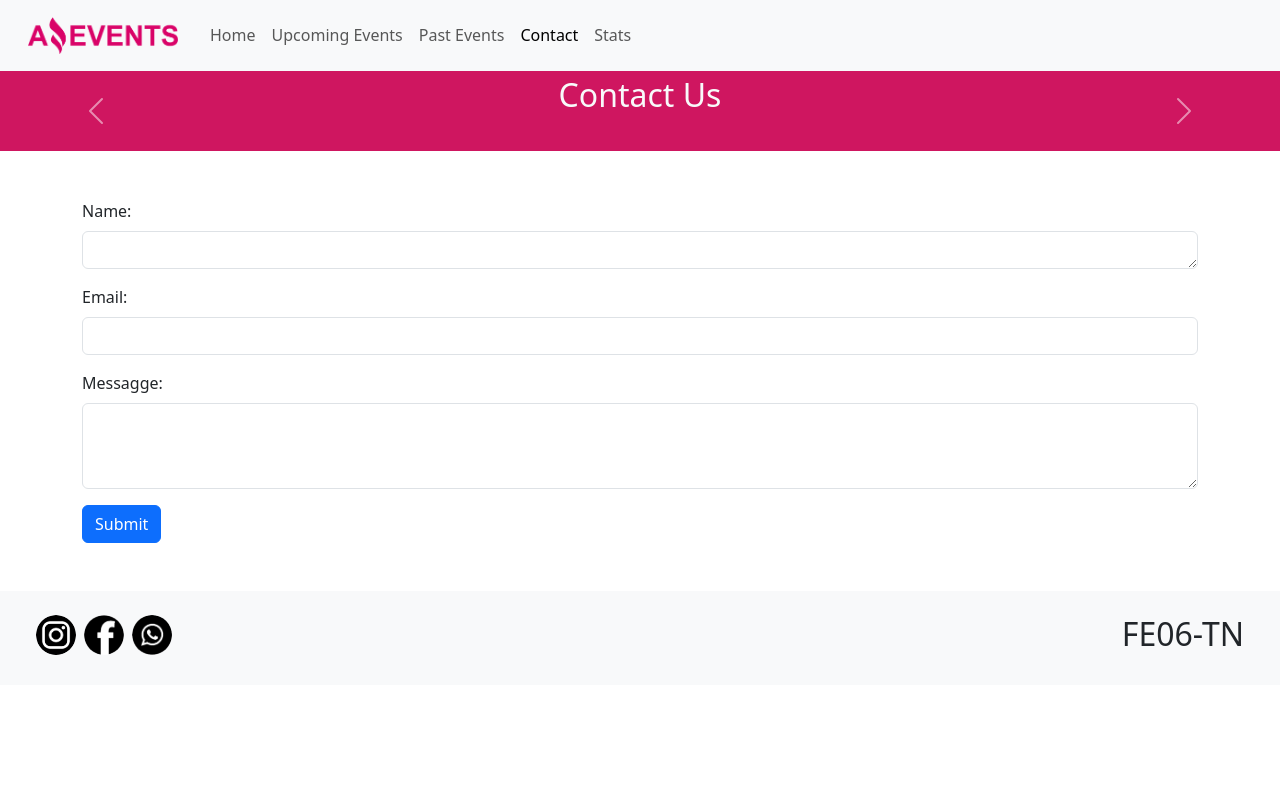
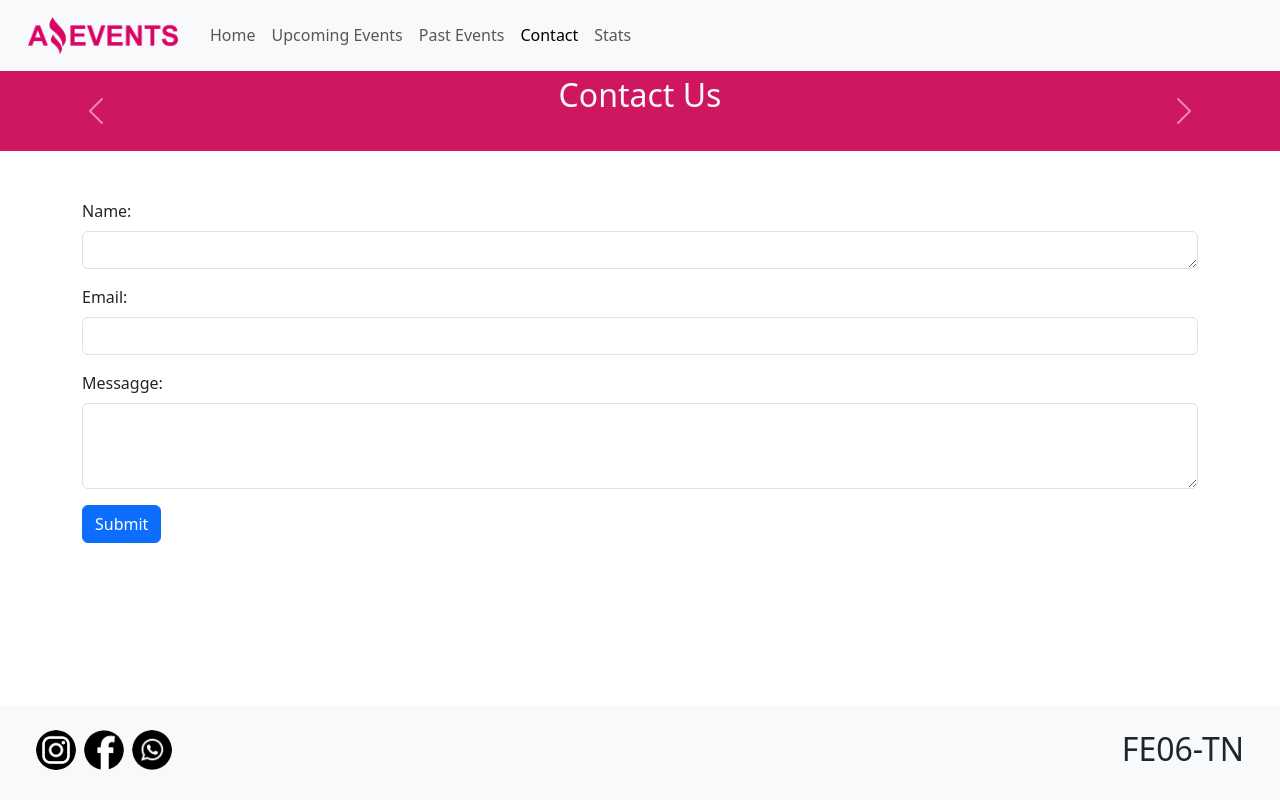
Before and after one commit to m4timoyano/AE-MOYANO-Github, a plain HTML site: page pages/contact.html in a window 1280 px wide. Drawn offline with nearby package versions, Linux system fonts and the light colour scheme.

Commit message:
arreglo footer levantado

```diff
--- a/pages/contact.html
+++ b/pages/contact.html
@@ -85,7 +85,7 @@
             <button type="submit" class="btn btn-primary">Submit</button>
         </form>
     </main>
-    <footer>
+    <footer class="fixed-bottom">
         <div class="container-fluid bg-body-tertiary">
             <div class="row p-4">
                 <div class="col-6">
```
Also changed, not shown: pages/stats.html (+1 -1 lines).
